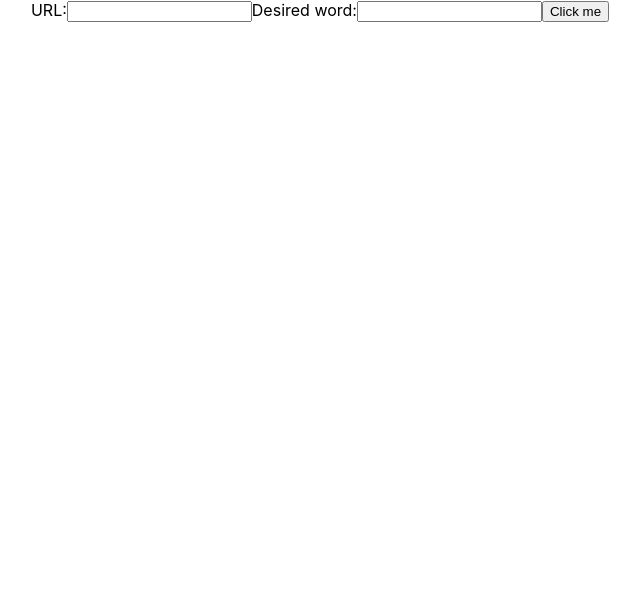
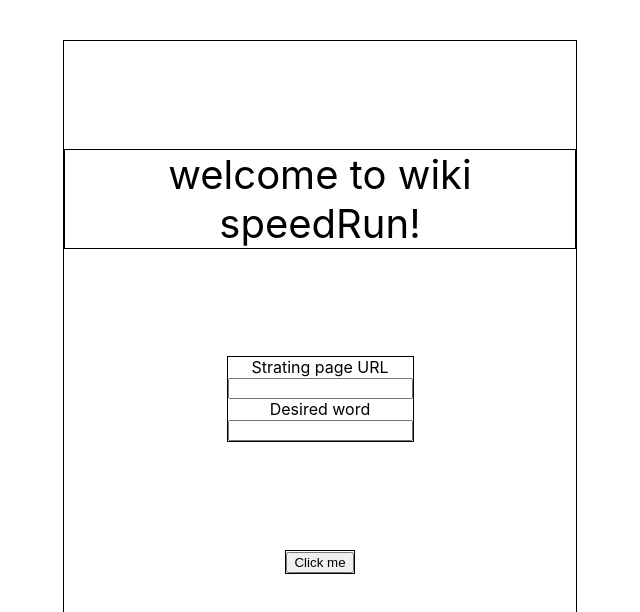
Before and after one commit to NogaTal98/wiki-speedrun, a React (Create React App) app in the folder frontend/: page / in a window 1280 px wide. Shown: the top 612 px of the page, without its empty margins (320-960 px from the left). Built offline with nearby package versions, Linux system fonts and the light colour scheme.

Commit message:
basic structure
start build the first page

```diff
--- a/frontend/src/App.css
+++ b/frontend/src/App.css
@@ -1,5 +1,43 @@
 .App {
   text-align: center;
+
+  display: flex;
+  flex-direction: row;
+  align-items: center;
+  justify-content: center;
+}
+
+.page {
+  height: 80vh;
+  width: 40vw;
+  border: 1px solid black;
+  margin-top: 5vh;
+
+  display: flex;
+  flex-direction: column;
+  align-items: center;
+  justify-content: space-evenly;
+}
+
+@media screen and (max-width: 710px) {
+  .game {
+    height: 95vh;
+    width: 100vw;
+    margin-top: 1vh;
+  }
+}
+
+.title {
+  border: 1px solid black;
+  font-size: 40px;
+}
+
+.form {
+  border: 1px solid black;
+}
+
+.submit {
+  border: 1px solid black;
 }
 
 code {
--- a/frontend/src/App.js
+++ b/frontend/src/App.js
@@ -98,8 +98,7 @@ function App() {
   return (
     <div className="App">
       {currentPage === 0 ? <InputPage handleUrlChange={handleUrlChange} handleDesiredWordChange={handleDesiredWordChange} startRace={startRace}/> :
-       <ShowRace chartData={chartData}/> }
-
+      <ShowRace chartData={chartData}/> }
     </div>
   );
 }
--- a/frontend/src/components/InputPage.js
+++ b/frontend/src/components/InputPage.js
@@ -2,12 +2,23 @@ import React from 'react';
 
 function InputPage({handleUrlChange, handleDesiredWordChange, startRace}) {
     return (
-      <div className="inputPage">
-        <label>URL:</label>
-        <input type="text" id="url" name="url" onChange={handleUrlChange}></input>
-        <label>Desired word:</label>
-        <input type="text" id="desired_word" name="desired_word" onChange={handleDesiredWordChange}></input>
-        <button onClick={startRace}>Click me</button>
+      <div className="page">
+        <div className='title'>
+          welcome to wiki speedRun!
+        </div>
+        <div className='form'>
+          <div className='form-input'>
+            <label>Strating page URL</label><br/>
+            <input type="text" id="url" name="url" onChange={handleUrlChange}></input>
+          </div>
+          <div className='form-input'>
+            <label>Desired word</label><br/>
+            <input type="text" id="desired_word" name="desired_word" onChange={handleDesiredWordChange}></input>
+          </div>
+        </div>
+        <div className='submit'>
+          <button onClick={startRace}>Click me</button>
+        </div>
       </div>
     );
 }
--- a/frontend/src/components/ShowRace.js
+++ b/frontend/src/components/ShowRace.js
@@ -23,7 +23,7 @@ import {
 
 function ShowRace({ chartData }) {
     return (
-      <div className="showRace">
+      <div className="page">
         <Line data={chartData} />
       </div>
     );
```
